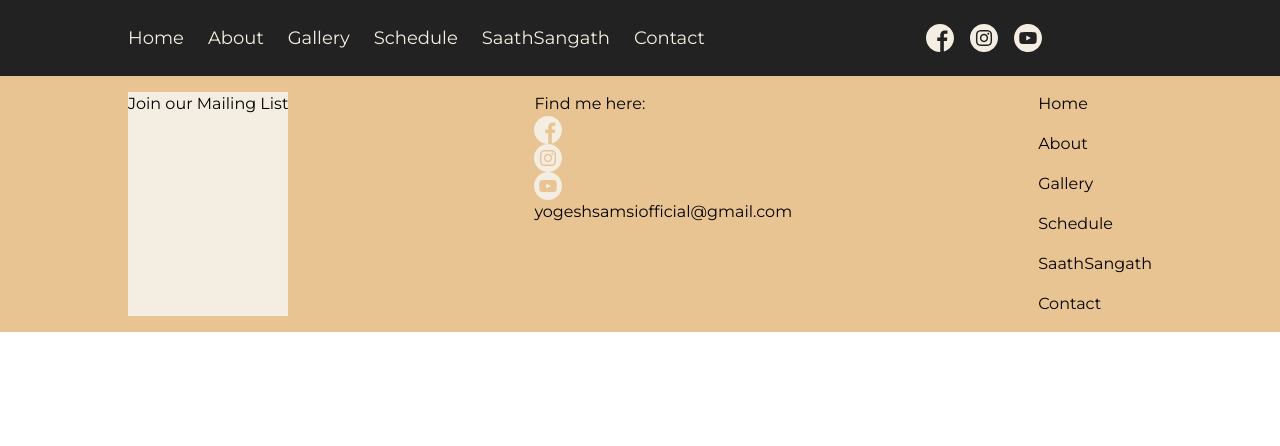
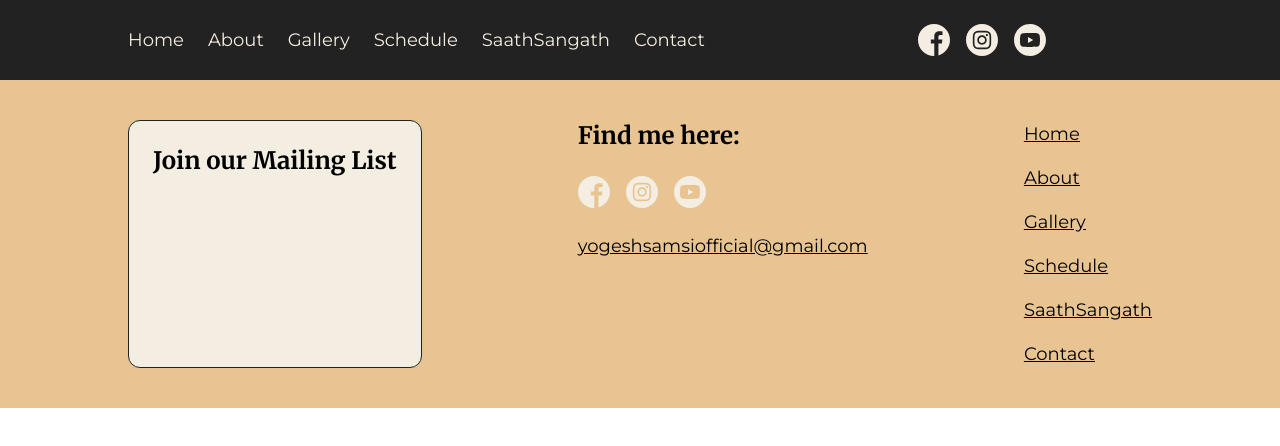
Before and after one commit to NeeshSamsi/yogeshsamsi-old, a Next.js app: page / in a window 1280 px wide. Shown: the top 446 px of the page. Built offline with nearby package versions, Linux system fonts and the light colour scheme; a web font is replaced by a local one; what tailwind-hamburgers would draw is missing.

Commit message:
feat: Footer complete -inputs, Socials component

```diff
--- a/components/Footer/index.js
+++ b/components/Footer/index.js
@@ -1,60 +1,30 @@
 // NEXT
 import Link from "next/link";
-import Image from "next/image";
 
-// Images / Icons
-import Facebook from "../../assets/socials/facebook.svg";
-import Instagram from "../../assets/socials/instagram.svg";
-import YouTube from "../../assets/socials/youtube.svg";
+// COMPONENTS
+import Socials from "../Socials";
 
 const Footer = () => {
   return (
-    <footer className="w-full bg-cream flex justify-between flex-wrap py-4 px-col-all">
-      <div className="bg-light">
-        <h4>Join our Mailing List</h4>
+    <footer className="w-full bg-cream flex justify-between flex-wrap py-10 px-col-all">
+      <div className="bg-light p-6 rounded-xl border border-dark">
+        <h4 className="text-2xl font-serif font-bold">Join our Mailing List</h4>
         {/* Material UI Name Input */}
         {/* Material UI Email Input */}
         {/* Material UI Submit Button */}
       </div>
 
-      <div>
-        <h4>Find me here:</h4>
-        <div>
-          <a href="https://fb.me/PanditYogeshSamsi">
-            <div className="w-8 h-8 md:w-6 md:h-6 lg:w-7 lg:h-7">
-              <Image
-                src={Facebook}
-                alt="Yogesh Samsi Facebook Page (Facebook Logo)"
-                target="_blank"
-                className="image"
-              />
-            </div>
-          </a>
-          <a href="https://instagram.com/yogesh.samsi">
-            <div className="w-8 h-8 md:w-6 md:h-6 lg:w-7 lg:h-7">
-              <Image
-                src={Instagram}
-                alt="Yogesh Samsi Instgram Account (Instagram Logo)"
-                target="_blank"
-                className="image"
-              />
-            </div>
-          </a>
-          <a href="https://youtube.com/YogeshSamsiOfficial">
-            <div className="w-8 h-8 md:w-6 md:h-6 lg:w-7 lg:h-7">
-              <Image
-                src={YouTube}
-                alt="Yogesh Samsi YouTube Channel (YouTube Logo)"
-                target="_blank"
-                className="image"
-              />
-            </div>
-          </a>
+      <div className="flex flex-col space-y-6">
+        <h4 className="text-2xl font-serif font-bold">Find me here:</h4>
+        <div className="flex space-x-4">
+          <Socials />
         </div>
-        <a href="mailto:yogeshsamsiofficial@gmail.com">yogeshsamsiofficial@gmail.com</a>
+        <a className="underline text-lg" href="mailto:yogeshsamsiofficial@gmail.com">
+          yogeshsamsiofficial@gmail.com
+        </a>
       </div>
 
-      <div className="flex flex-col space-y-4">
+      <div className="flex flex-col space-y-4 underline text-lg">
         <Link href="/">
           <a className="block">Home</a>
         </Link>
--- a/components/NavBar/index.js
+++ b/components/NavBar/index.js
@@ -3,12 +3,9 @@ import { useState } from "react";
 
 // NEXT
 import Link from "next/link";
-import Image from "next/image";
 
-// Images / Icons
-import Facebook from "../../assets/socials/facebook.svg";
-import Instagram from "../../assets/socials/instagram.svg";
-import YouTube from "../../assets/socials/youtube.svg";
+// COMPONENTS
+import Socials from "../Socials";
 
 const NavBar = ({ theme }) => {
   const [isHamburgerOpen, setIsHamburgerOpen] = useState(false);
@@ -58,36 +55,7 @@ const NavBar = ({ theme }) => {
         {/* RIGHT */}
         {/* destop socials */}
         <div className="hidden md:flex justify-between items-center md:space-x-2 lg:space-x-4">
-          <a href="https://fb.me/PanditYogeshSamsi">
-            <div className="w-8 h-8 md:w-6 md:h-6 lg:w-7 lg:h-7">
-              <Image
-                src={Facebook}
-                alt="Yogesh Samsi Facebook Page (Facebook Logo)"
-                target="_blank"
-                className="image"
-              />
-            </div>
-          </a>
-          <a href="https://instagram.com/yogesh.samsi">
-            <div className="w-8 h-8 md:w-6 md:h-6 lg:w-7 lg:h-7">
-              <Image
-                src={Instagram}
-                alt="Yogesh Samsi Instgram Account (Instagram Logo)"
-                target="_blank"
-                className="image"
-              />
-            </div>
-          </a>
-          <a href="https://youtube.com/YogeshSamsiOfficial">
-            <div className="w-8 h-8 md:w-6 md:h-6 lg:w-7 lg:h-7">
-              <Image
-                src={YouTube}
-                alt="Yogesh Samsi YouTube Channel (YouTube Logo)"
-                target="_blank"
-                className="image"
-              />
-            </div>
-          </a>
+          <Socials />
         </div>
 
         {/* mobile hamburger */}
@@ -127,36 +95,7 @@ const NavBar = ({ theme }) => {
         </div>
         {/* mobile socials */}
         <div className="flex md:hidden space-x-4">
-          <a href="https://fb.me/PanditYogeshSamsi">
-            <div className="w-8 h-8 md:w-6 md:h-6 lg:w-7 lg:h-7">
-              <Image
-                src={Facebook}
-                alt="Yogesh Samsi Facebook Page (Facebook Logo)"
-                target="_blank"
-                className="image"
-              />
-            </div>
-          </a>
-          <a href="https://instagram.com/yogesh.samsi">
-            <div className="w-8 h-8 md:w-6 md:h-6 lg:w-7 lg:h-7">
-              <Image
-                src={Instagram}
-                alt="Yogesh Samsi Instgram Account (Instagram Logo)"
-                target="_blank"
-                className="image"
-              />
-            </div>
-          </a>
-          <a href="https://youtube.com/YogeshSamsiOfficial">
-            <div className="w-8 h-8 md:w-6 md:h-6 lg:w-7 lg:h-7">
-              <Image
-                src={YouTube}
-                alt="Yogesh Samsi YouTube Channel (YouTube Logo)"
-                target="_blank"
-                className="image"
-              />
-            </div>
-          </a>
+          <Socials />
         </div>
       </div>
     </nav>
--- /dev/null
+++ b/components/Socials/index.js
@@ -0,0 +1,40 @@
+import Image from "next/image";
+
+// Images / Icons
+import Facebook from "../../assets/socials/facebook.svg";
+import Instagram from "../../assets/socials/instagram.svg";
+import YouTube from "../../assets/socials/youtube.svg";
+
+const index = () => {
+  return (
+    <>
+      <a href="https://fb.me/PanditYogeshSamsi">
+        <div className="w-8 h-8 md:w-6 md:h-6 lg:w-8 lg:h-8 ">
+          <Image
+            src={Facebook}
+            alt="Yogesh Samsi Facebook Page (Facebook Logo)"
+            target="_blank"
+            className="image text-dark"
+          />
+        </div>
+      </a>
+      <a href="https://instagram.com/yogesh.samsi">
+        <div className="w-8 h-8 md:w-6 md:h-6 lg:w-8 lg:h-8">
+          <Image
+            src={Instagram}
+            alt="Yogesh Samsi Instgram Account (Instagram Logo)"
+            target="_blank"
+            className="image"
+          />
+        </div>
+      </a>
+      <a href="https://youtube.com/YogeshSamsiOfficial">
+        <div className="w-8 h-8 md:w-6 md:h-6 lg:w-8 lg:h-8">
+          <Image src={YouTube} alt="Yogesh Samsi YouTube Channel (YouTube Logo)" target="_blank" className="image" />
+        </div>
+      </a>
+    </>
+  );
+};
+
+export default index;
```
